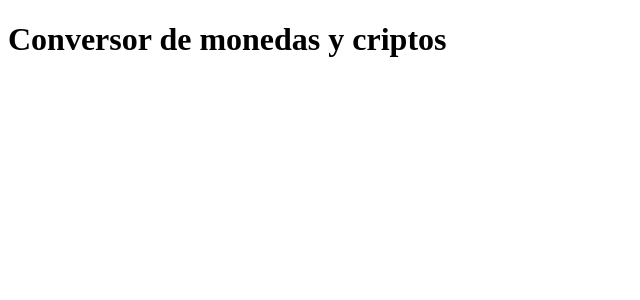
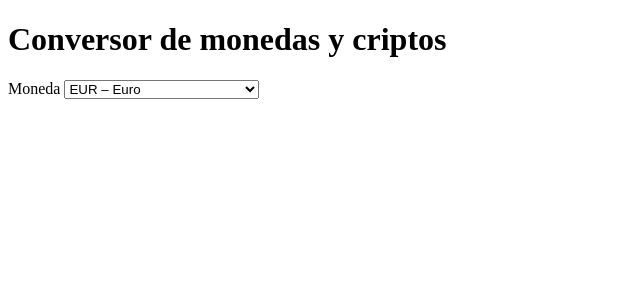
Before and after one commit to Imanol-Margarit/conversor_monedas, a React (Vite) app: page / in a window 1280 px wide. Shown: the top 300 px of the page, without its empty margins (0-640 px from the left). Built offline with nearby package versions, Linux system fonts and the light colour scheme.

Commit message:
Paso 3: componentes SelectorMoneda

```diff
--- a/src/App.jsx
+++ b/src/App.jsx
@@ -1,11 +1,12 @@
 // TODO (paso 4): importa el componente Conversor desde './components/Conversor'
 import './App.css'
+import SelectorMoneda from './components/SelectorMoneda'
 
 function App() {
   return (
     <main>
       <h1>Conversor de monedas y criptos</h1>
-      {/* TODO (paso 3): prueba aquí <SelectorMoneda /> */}
+      <SelectorMoneda etiqueta={"Moneda "} valor={"EUR"} onCambiar={()=>{}}/>
       {/* TODO (paso 4): sustitúyelo por <Conversor /> */}
     </main>
   )
--- a/src/components/SelectorMoneda.jsx
+++ b/src/components/SelectorMoneda.jsx
@@ -1,5 +1,5 @@
 // TODO: importa los datos de '../data/tasas.json'
-
+import tasas from '../data/tasas.json';
 // Componente: desplegable para elegir una moneda.
 // Props que recibe:
 //   etiqueta  -> texto que se muestra encima ("De", "A"...)
@@ -9,9 +9,13 @@ function SelectorMoneda({ etiqueta, valor, onCambiar }) {
   return (
     <label className="campo">
       {etiqueta}
-      {/* TODO: un <select> con value={valor} */}
-      {/* TODO: en su onChange, llama a onCambiar con el valor elegido */}
-      {/* TODO: recorre las monedas del JSON y genera un <option> por cada una (no olvides la key) */}
+      <select value={valor} onChange={(e)=> onCambiar(e.target.value)}>
+        {Object.entries(tasas).map(([codigo, moneda]) => (
+          <option key={codigo} value={codigo}>
+            {codigo} – {moneda.nombre}
+          </option>
+        ))}
+      </select>
     </label>
   )
 }
```
